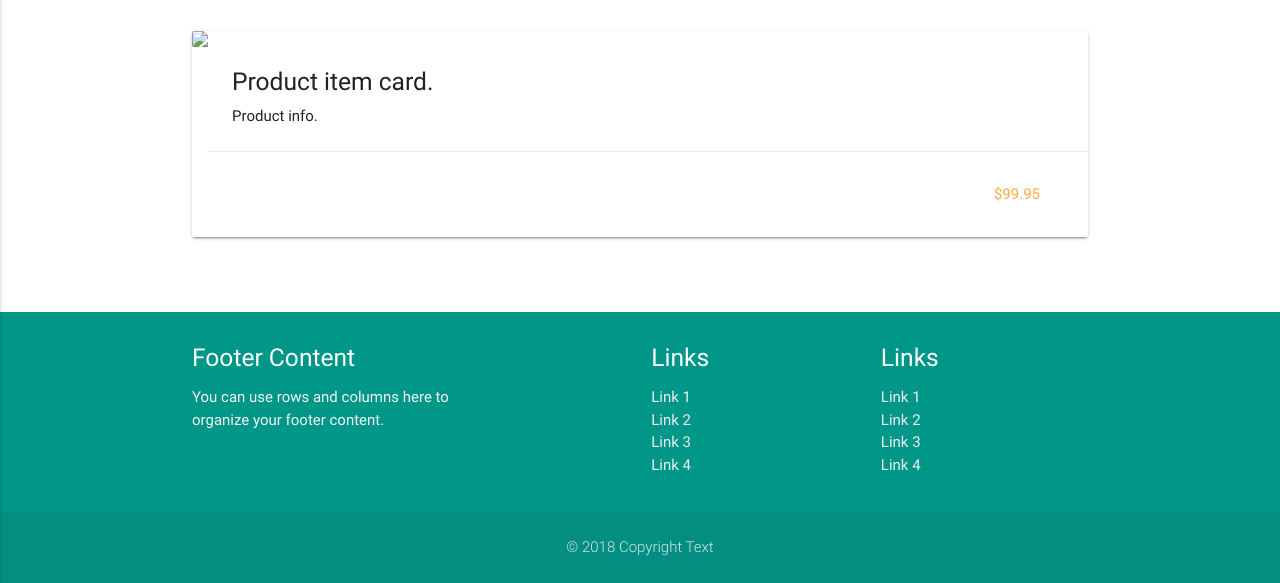
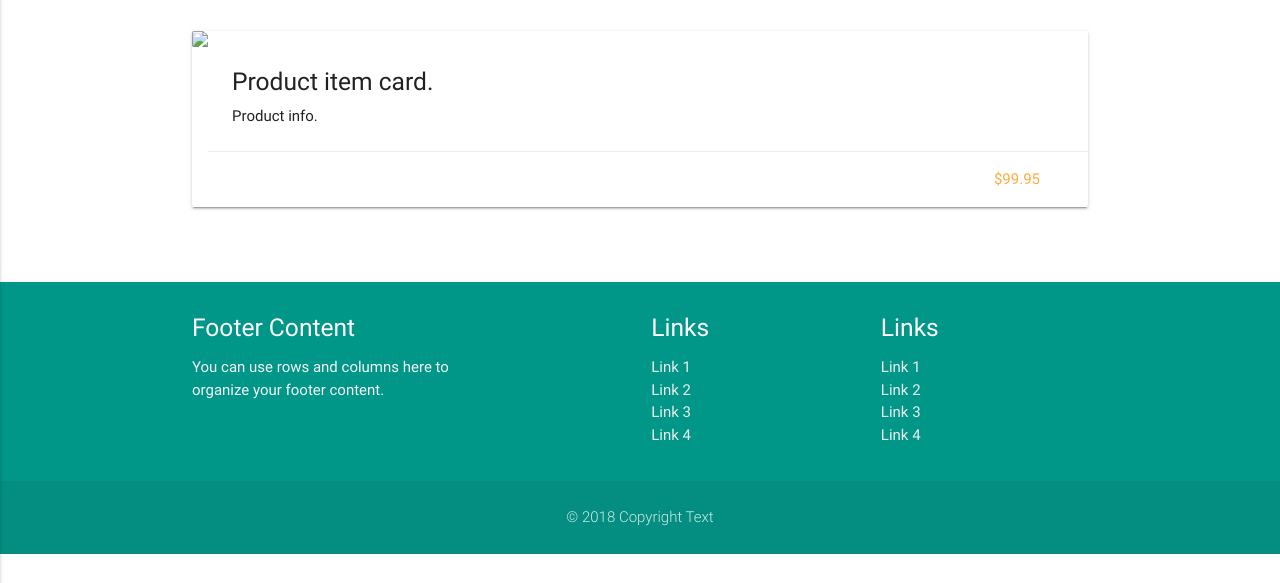
Before and after one commit to jdanetmedia/dwp, a PHP site: page /cart.php in a window 1280 px wide. Shown: the part 166-749 px from the top of the page. Run offline with PHP 8.4, Linux system fonts and the light colour scheme; some libraries are stand-ins or nearby versions.

Commit message:
Price class styling corrected

```diff
--- a/css/custom/custom.css
+++ b/css/custom/custom.css
@@ -135,6 +135,7 @@ img.full {
   margin-right: 24px;
   -webkit-transition: color .3s ease;
   transition: color .3s ease;
-  text-transform: uppercase; }
+  text-transform: uppercase;
+  margin: 0 24px 0 0; }
 
 /*# sourceMappingURL=custom.css.map */
--- a/css/custom/custom.scss
+++ b/css/custom/custom.scss
@@ -175,4 +175,5 @@ img.full {
   -webkit-transition: color .3s ease;
   transition: color .3s ease;
   text-transform: uppercase;
+  margin: 0 24px 0 0;
 }
```
